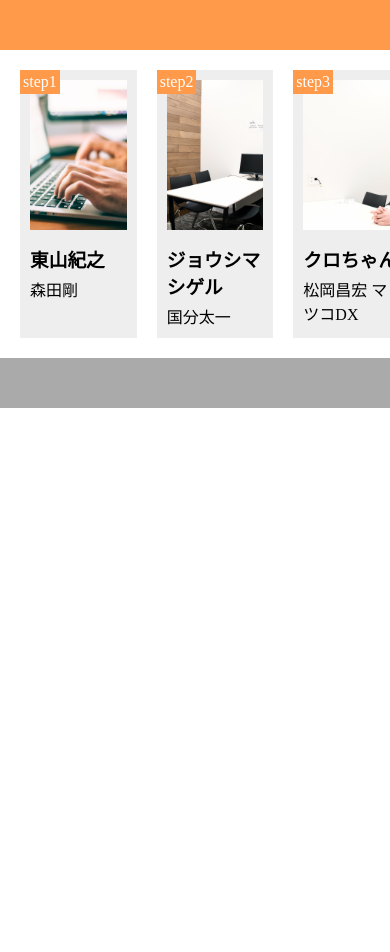
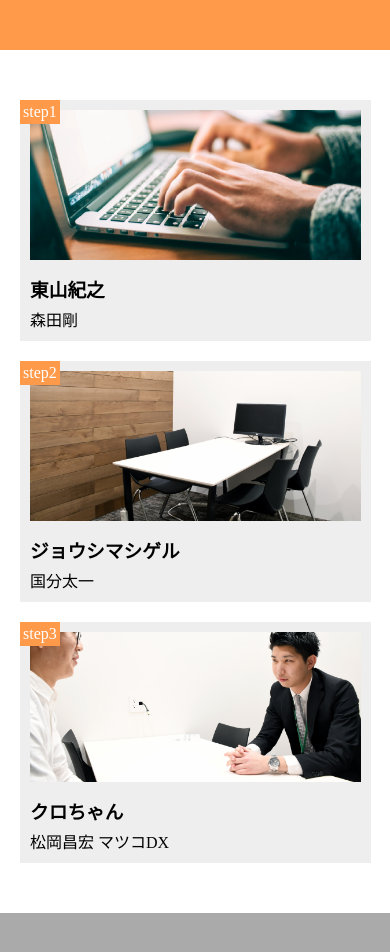
Before and after one commit to bz4552/git-practice, a plain HTML site: page index.html in a window 390 px wide. Before the commit the page ends 844 px from the top, so only its background shows below. Drawn offline with Linux system fonts and the light colour scheme.

Commit message:
Update style.css

```diff
--- a/style.css
+++ b/style.css
@@ -66,32 +66,42 @@ footer {
   background-color: #aaa;
 }
 
+/* タブレット向けレイアウト指定 */
 @media screen and (max-width: 768px) {
   header {
-    width: 100%;
+    height: 50px;
+    background-color: #ff9a4b;
   }
   main {
     width: 100%;
-    margin: 20px;
+    margin-top: 50px;
+    margin-bottom: 50px;
+    display: block;
   }
   .step-box {
     width: 90%;
-    margin-right: 20px;
+    margin: 20px;
+    display: block;
     padding: 10px;
   }
 }
 
+/*　スマートフォン向けレイアウト指定 */
 @media screen and (max-width: 425px) {
   header {
-    width: 100%;
+    height: 50px;
+    background-color: #ff9a4b;
   }
   main {
     width: 100%;
-    margin: 20px;
+    margin-top: 50px;
+    margin-bottom: 50px;
+    display: block;
   }
   .step-box {
     width: 90%;
-    margin-right: 20px;
+    margin: 20px;
+    display: block;
     padding: 10px;
   }
 }
```
